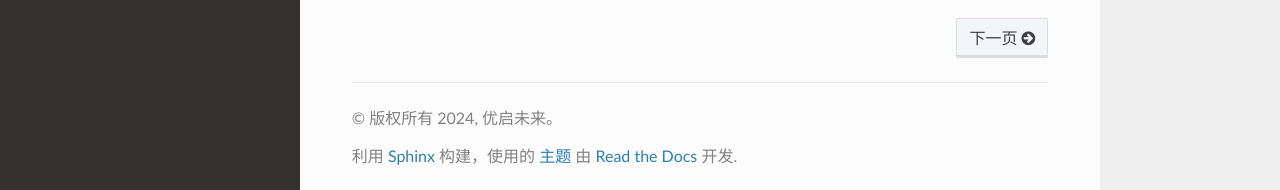
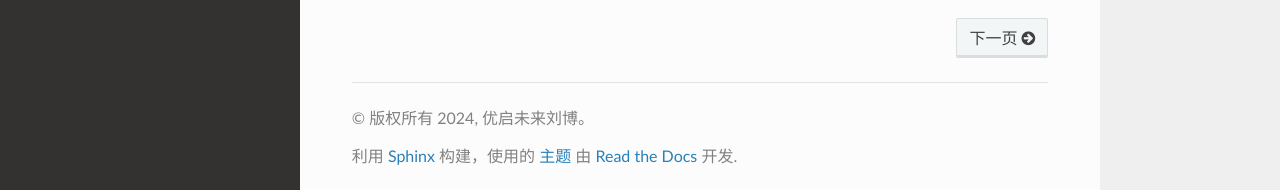
Before and after one commit to bobbycumt/sphinxdemo, a Sphinx documentation site: the page built from source/index.rst, in a window 1280 px wide and 900 px high, scrolled down 1739 px. Shown: the part 707-897 px from the top of the window. Built offline with Sphinx 7.4.7 and the Read the Docs theme 2.0.0, drawn with Linux system fonts in a browser that asks for light colours.

Commit message:
Update conf.py

```diff
--- a/source/conf.py
+++ b/source/conf.py
@@ -7,7 +7,7 @@
 # https://www.sphinx-doc.org/en/master/usage/configuration.html#project-information
 
 project = 'Arduino函数'
-copyright = '2024, 优启未来'
+copyright = '2024, 优启未来刘博'
 author = '刘博'
 release = '1.0'
 
```
